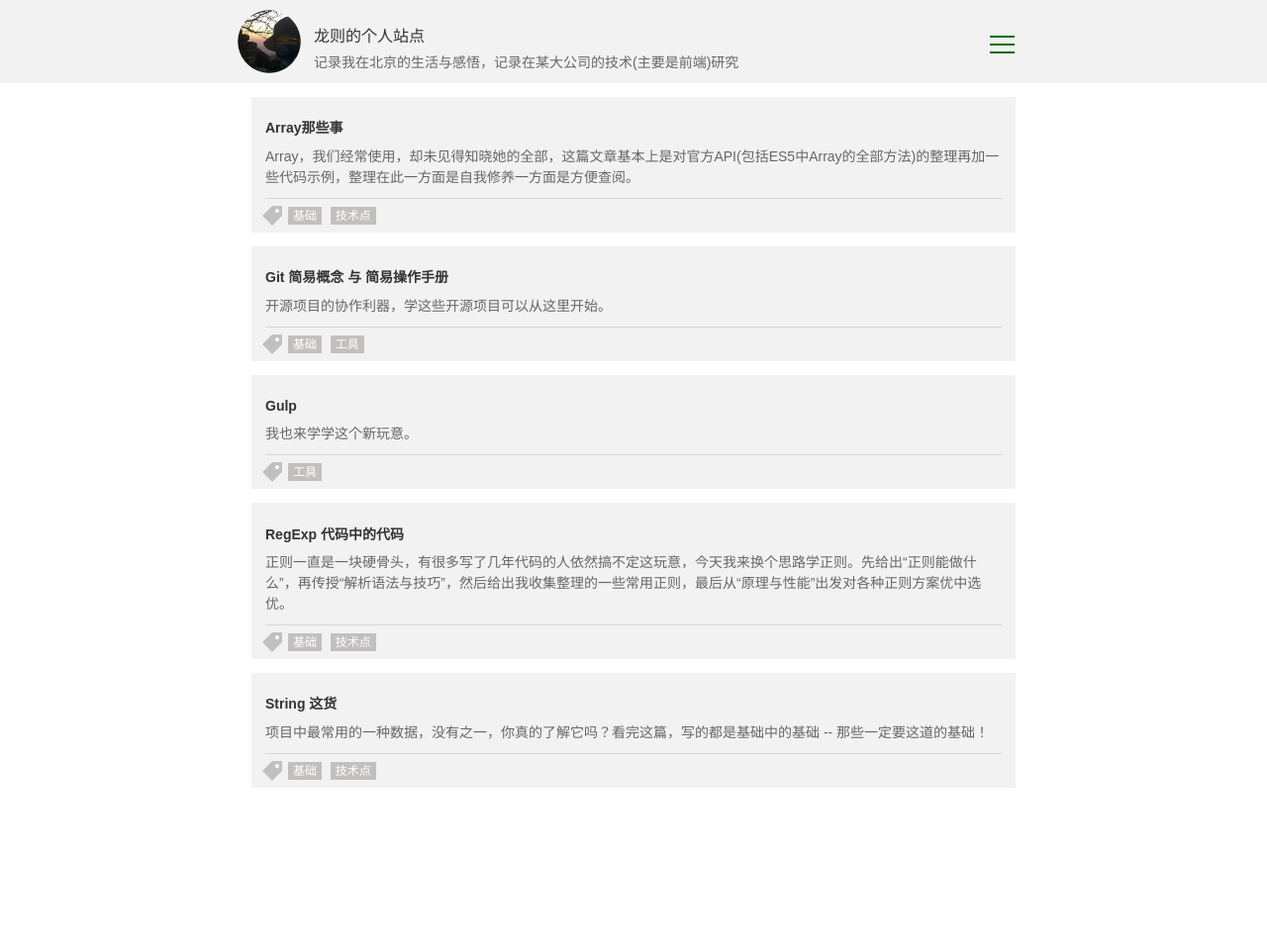
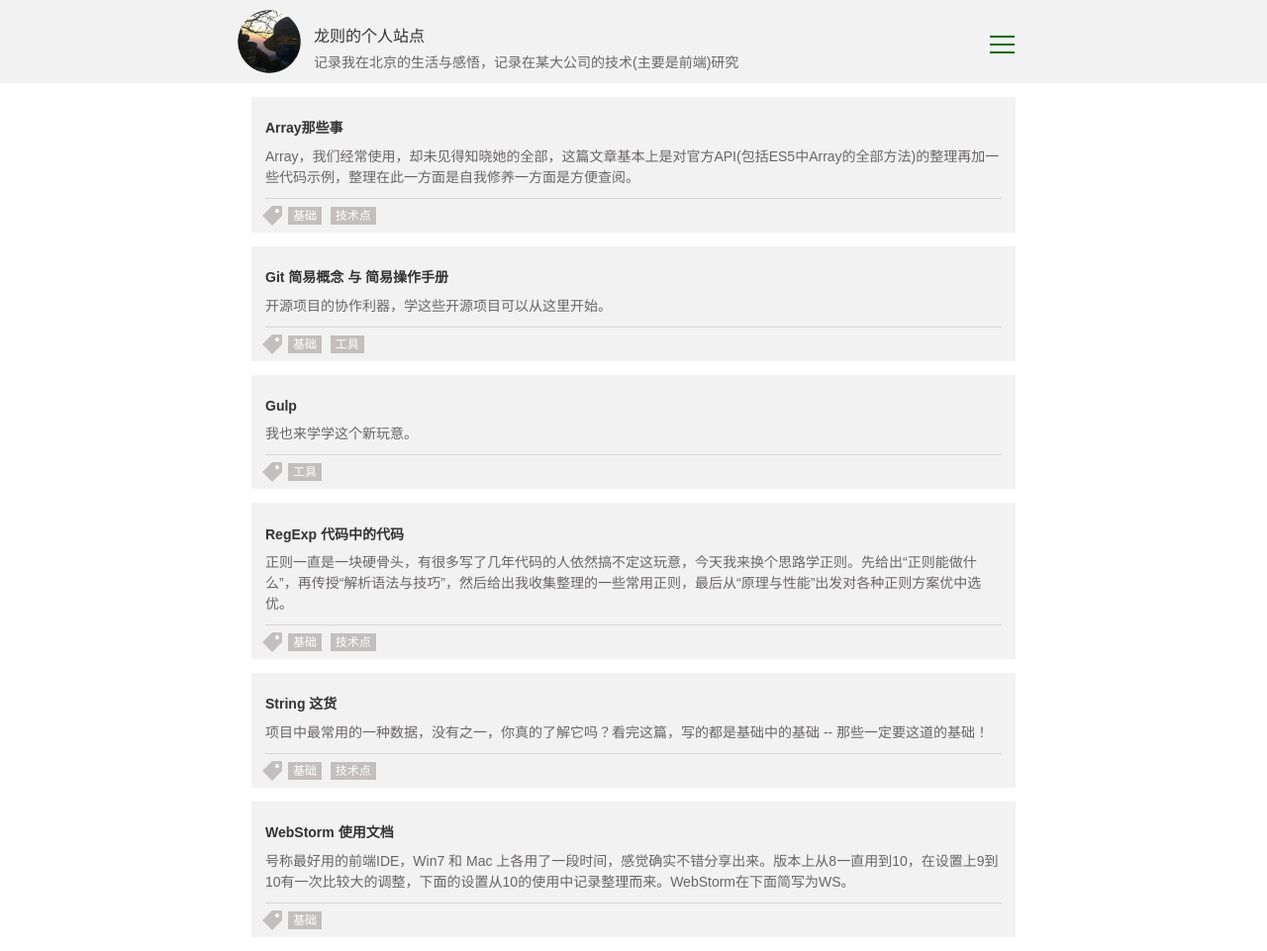
Before and after one commit to xiaoqiang-zhao/xiaoqiang-zhao.github.io, a plain HTML site: page index.html in a window 1280 px wide. Shown: the whole page at 99% size. Before the commit the page ends 810 px from the top, so only its background shows below. Drawn offline with Linux system fonts and the light colour scheme.

Commit message:
公开webstorm 文章

```diff
--- a/index.html
+++ b/index.html
@@ -118,6 +118,23 @@
         </footer>
     </article>
 
+    <article class="article-list-item">
+        <a href="/articles/webstorm/main.html">
+            <h1 class="title">WebStorm 使用文档</h1>
+            <summary>
+                号称最好用的前端IDE，Win7 和 Mac 上各用了一段时间，感觉确实不错分享出来。版本上从8一直用到10，在设置上9到10有一次比较大的调整，下面的设置从10的使用中记录整理而来。WebStorm在下面简写为WS。
+            </summary>
+        </a>
+        <footer>
+            <section class="tags-container">
+                <i class="icon-tag" title="Tags"></i>
+
+                <a class="tag-item" href="">基础</a>
+
+            </section>
+        </footer>
+    </article>
+
 </div>
 <footer class="page-footer"></footer>
 </body>
```
